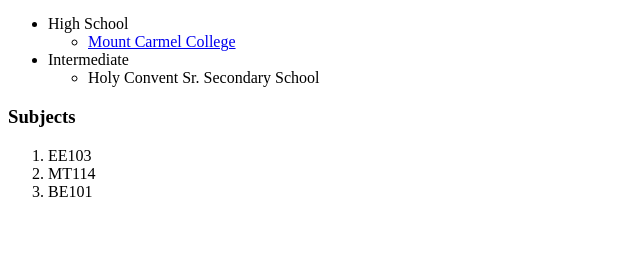
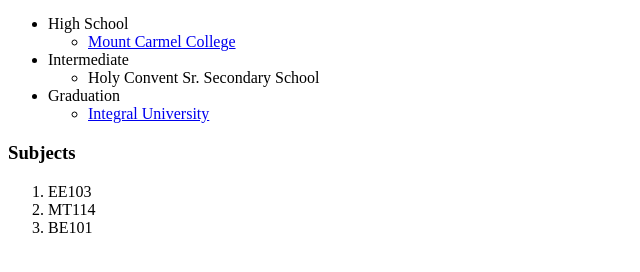
Before and after one commit to samriddhijaswani/cv1, a plain HTML site: page education.html in a window 1280 px wide. Shown: the part 44-316 px from the top of the page, without its empty margins (0-640 px from the left). Drawn offline with Linux system fonts and the light colour scheme.

Commit message:
Update education.html

```diff
--- a/education.html
+++ b/education.html
@@ -16,6 +16,10 @@
       <ul>
           <li>Holy Convent Sr. Secondary School</li>
       </ul>
+      <li>Graduation</li>
+      <ul>
+      <li><a href="https://iul.ac.in">Integral University</a></li>
+      </ul>
   </ul>
   <h3>Subjects</h3>
   <ol>
```
